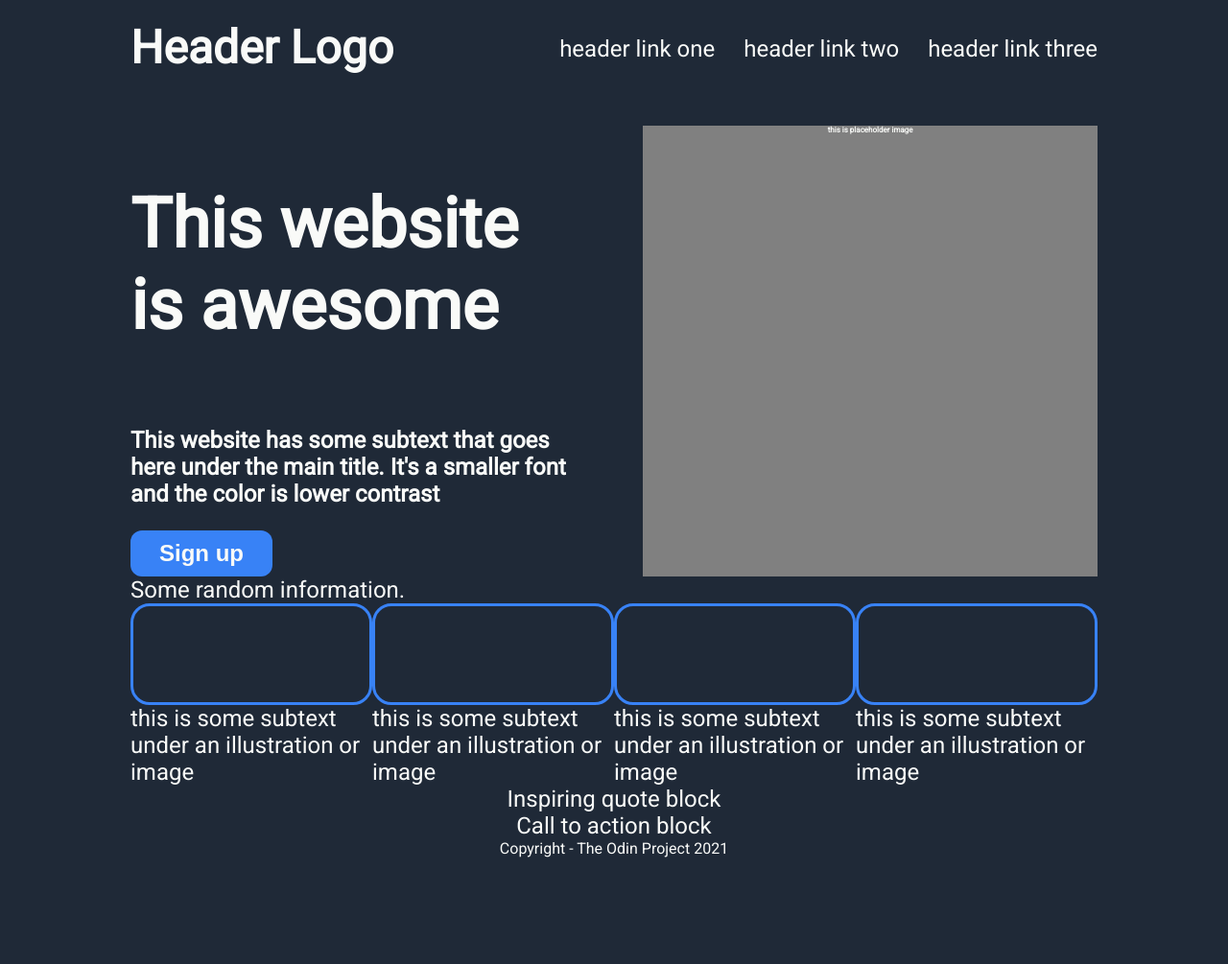
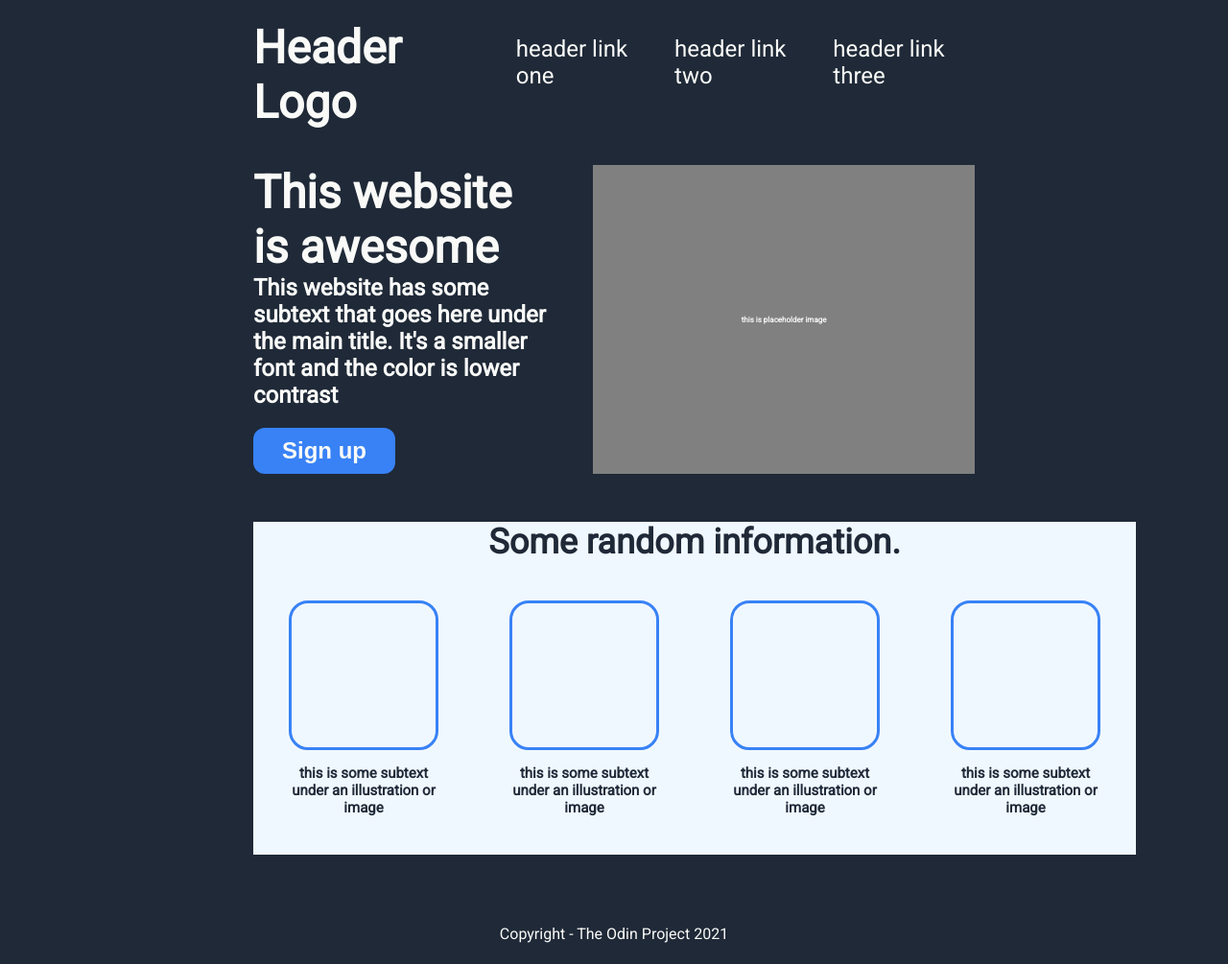
Before and after one commit to UwU-37586109292/odin-landing-page, a plain HTML site: page index.html in a window 1280 px wide. Shown: the whole page at 96% size. Before the commit the page ends 894 px from the top, so only its background shows below. Drawn offline with Linux system fonts and the light colour scheme.

Commit message:
Section information contains 4 boxes

```diff
--- a/index.html
+++ b/index.html
@@ -23,18 +23,20 @@
         </ul>
     </div>
     <div class="content">
-        <div class="container text">
+        <div class="section text">
             <div class="container-vertical">
-                <h2>This website is awesome</h2>
-                <p class="secondary-text">This website has some subtext that goes here under the main title. It's a
+                <div>This website is awesome</div>
+                <div class="secondary-text">This website has some subtext that goes here under the main title. It's a
                     smaller font and the
-                    color is lower contrast</p>
+                    color is lower contrast</div>
                 <button class="secondary-text">Sign up</button>
             </div>
-            <div class="image">this is placeholder image</div>
+            <div class="image">
+                <div class="item">this is placeholder image</div>
+            </div>
         </div>
-        <div class="container secondary-text">
-            <div class="container-vertical">
+        <div class="section secondary-text">
+            <div class="container-vertical information">
                 <div>Some random information.</div>
                 <div class="container">
                     <div class="img-with-caption">
@@ -56,8 +58,9 @@
                 </div>
             </div>
         </div>
-        <div class="container secondary-text">Inspiring quote block</div>
-        <div class="container secondary-text">Call to action block</div>
+        <!--
+        <div class="section secondary-text">Inspiring quote block</div>
+        <div class="section secondary-text">Call to action block</div> -->
     </div>
     <div class="footer">
         Copyright - The Odin Project 2021
--- a/styles.css
+++ b/styles.css
@@ -3,7 +3,7 @@ body {
     flex-direction: column;
     height: 100vh;
     background-color: #1f2937;
-    padding: 1% 10%;
+    padding: 1% 20%;
     font-family: 'Roboto', Impact, Haettenschweiler, 'Arial Narrow Bold', sans-serif;
 }
 
@@ -22,22 +22,31 @@ body {
     display: flex;
     justify-content: center;
     color: #f9faf8;
+    padding: 3%;
+}
+
+.section {
+    display: flex;
+    justify-content: space-evenly;
+    margin: 50px 0px;
 }
 
 .container {
     display: flex;
-    justify-content: space-evenly;
-}
-
-.content .image {
-    flex: 1;
-    margin-left: 6%;
 }
 
 .image {
     background-color: grey;
     font-size: 8px;
+    flex: 1 1 auto;
+    margin-left: 6%;
+    display: flex;
+    align-items: center;
+}
+
+.item {
     text-align: center;
+    flex: 1;
 }
 
 .container-vertical {
@@ -81,6 +90,7 @@ button {
     width: fit-content;
     border-radius: 12px;
     border-style: none;
+    margin-top: 20px;
     padding: 10px 30px;
 }
 
@@ -89,6 +99,8 @@ button {
     font-size: 36px;
     font-weight: 800;
     color: #1f2937;
+    background-color: aliceblue;
+    align-items: center;
 }
 
 .quote {
@@ -98,9 +110,21 @@ button {
     font-style: italic;
 }
 
+.img-with-caption {
+    margin: 40px;
+    font-size: 15px;
+    display: flex;
+    flex-direction: column;
+    align-items: center;
+    text-align: center;
+    width: 150px;
+}
+
 .img-frame {
     border-radius: 20px;
     border-style: solid;
     border-color: #3882f6;
-    height: 100px;
+    height: 150px;
+    width: 150px;
+    margin-bottom: 15px;
 }
```
